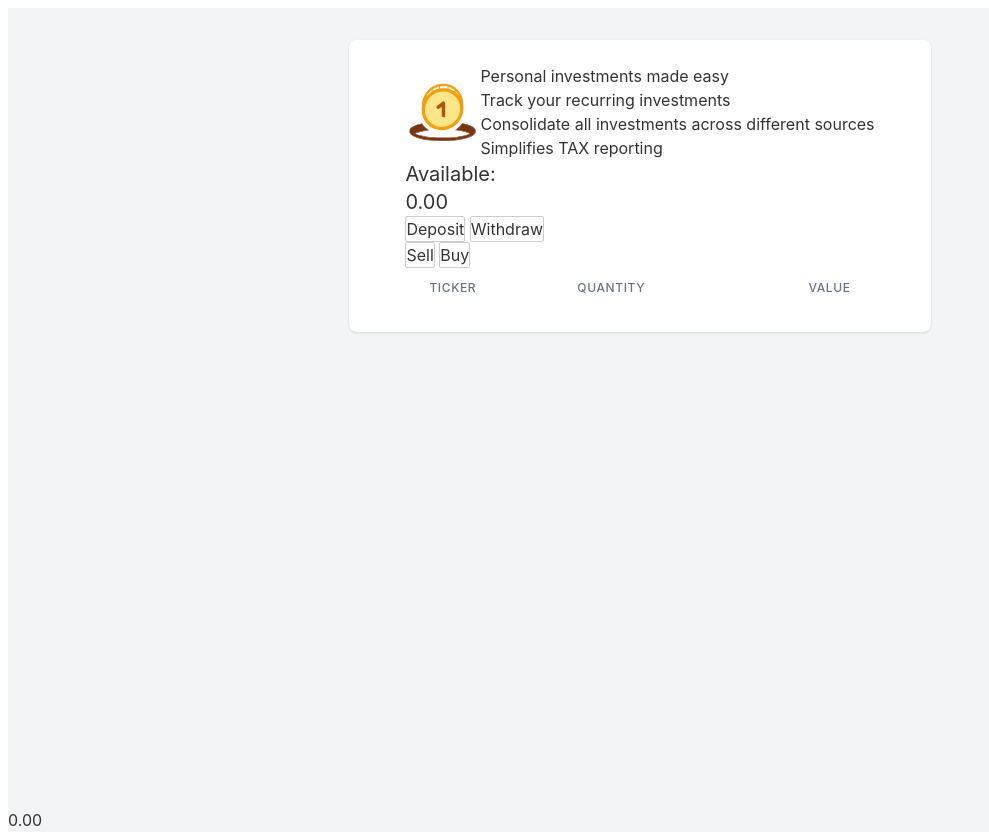
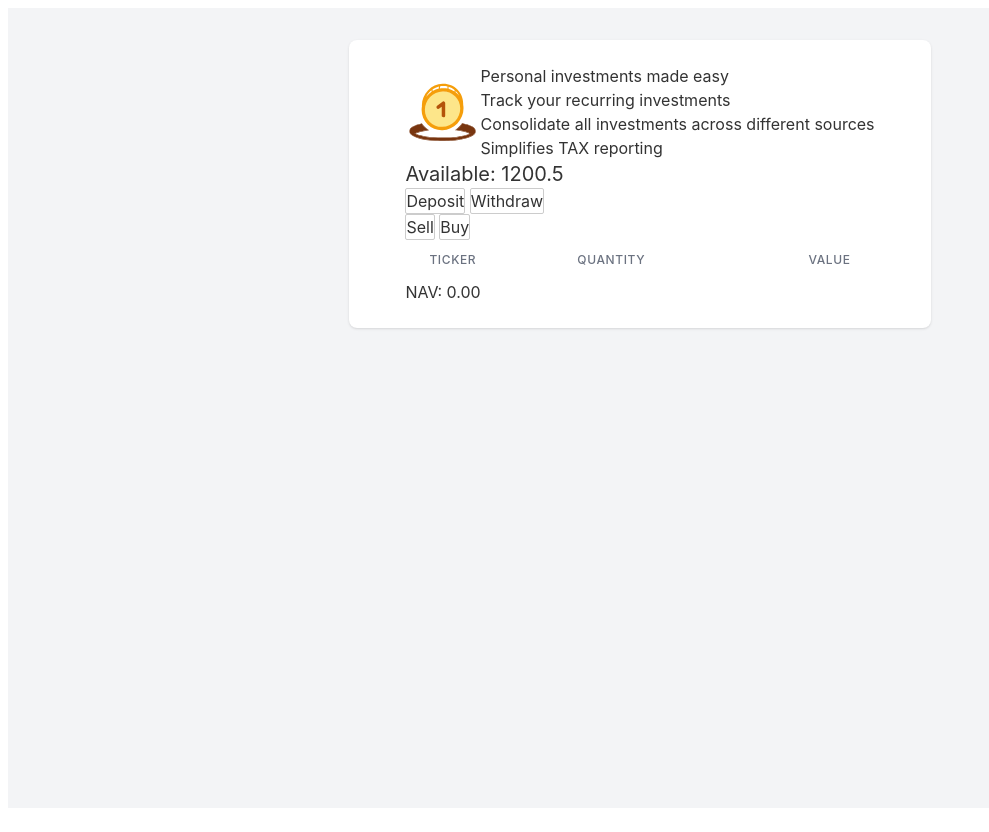
Before and after one commit to kupukctep/PIT, a Svelte app in the folder PIT/: page / in a window 1280 px wide. Shown: the whole page, without its empty margins (0-989 px from the left). After the commit the page ends 808 px from the top, so only its background shows below. Built offline with nearby package versions, Linux system fonts and the light colour scheme.

Commit message:
Display NAV with Available amount

```diff
--- a/PIT/src/App.svelte
+++ b/PIT/src/App.svelte
@@ -16,6 +16,7 @@
                     <div class="px-4 sm:px-6">
                         <Intro/>
                         <Balance/>
+                        <NetAssetValue/>
                         <Trade/>
                     </div>
                 </div>
@@ -23,7 +24,6 @@
         </div>
     </div>
     </section>
-	<NetAssetValue/>
 </main>
 
 <style lang="postcss" global>
--- a/PIT/src/component/Balance.svelte
+++ b/PIT/src/component/Balance.svelte
@@ -2,11 +2,9 @@
     import Modal from "./Modal.svelte";
     import Operations from "./Assets.svelte";
     import Trade from "./Trade.svelte";
-    import { transactionStore } from '../store.js';
-    import NetAssetValue from "./NetAssetValue.svelte";
+    import {transactionStore} from '../store.js';
 
-
-    let depositAmount
+    let depositAmount = 1200.50
     let showDepositModal = false
     let showOptionModal = false
 
@@ -29,7 +27,7 @@
 </script>
 
 <div>
-    <p class="text-xl">Available: <NetAssetValue/></p>
+    <p class="text-xl">Available: {depositAmount}</p>
     <div>
         <button value="Deposit" type="button" on:click={deposit}>Deposit</button>
         <button value="Withdraw" type="button" on:click={withdraw}>Withdraw</button>
--- a/PIT/src/component/NetAssetValue.svelte
+++ b/PIT/src/component/NetAssetValue.svelte
@@ -1,13 +1,13 @@
 <script lang="ts">
-    import { transactionStore } from '../store.js';
-    import { PURCHASE, DEPOSIT } from '../transactions.js';
+    import {transactionStore} from '../store.js';
+    import {DEPOSIT, PURCHASE} from '../transactions.js';
 
     let netAssetValue = calc($transactionStore);
 
     transactionStore.subscribe(transactionStore => netAssetValue = calc(transactionStore));
 
     function calc(transactionStore) {
-    let value = 0;
+        let value = 0
         transactionStore.forEach(transaction => {
             if (transaction.type === PURCHASE) {
                 value -= transaction.payload.price * transaction.payload.amount;
@@ -26,5 +26,5 @@
 </script>
 
 <div>
-    { netAssetValue }
+    NAV: { netAssetValue }
 </div>
```
Lines whose indentation alone changed are shown as unchanged.
